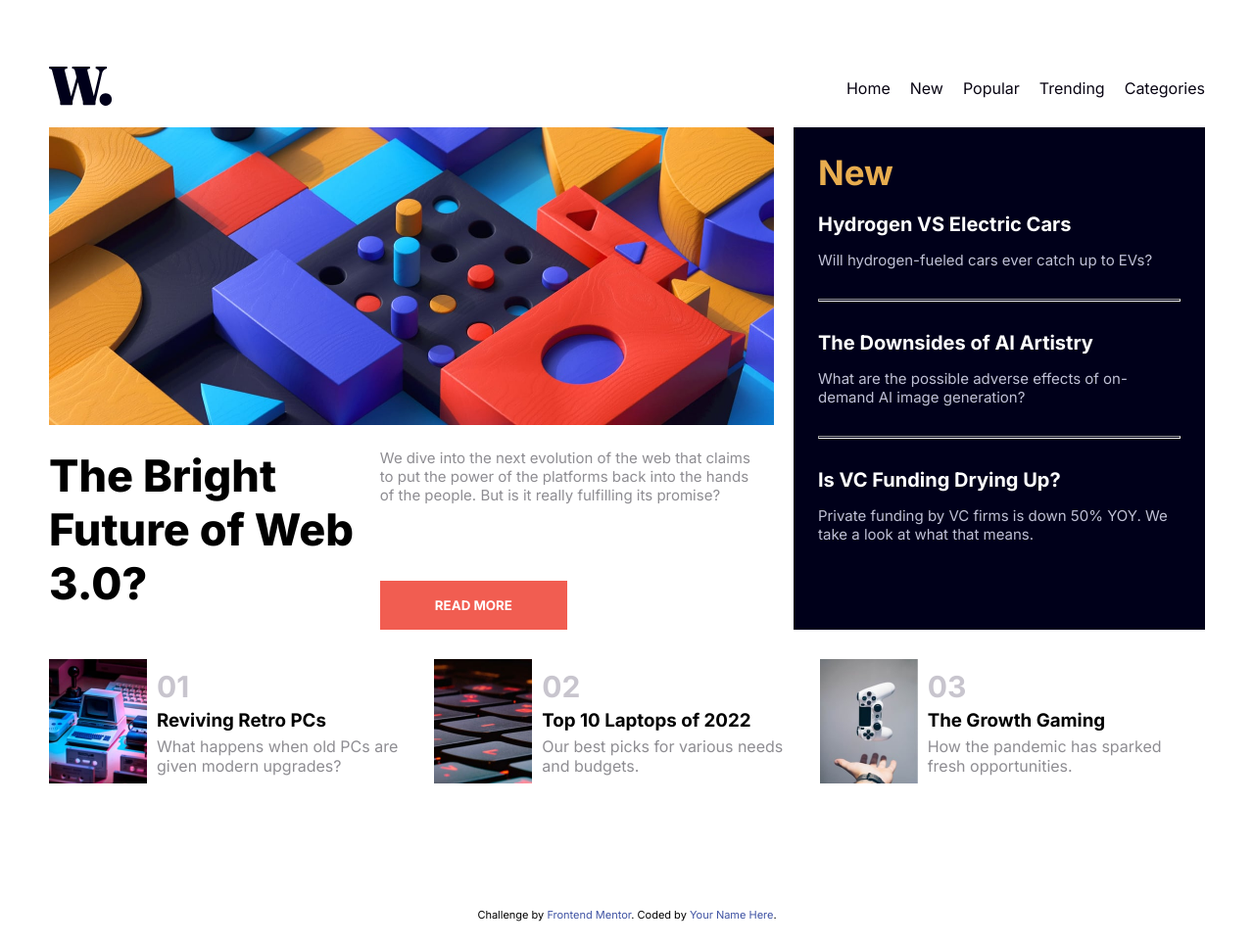
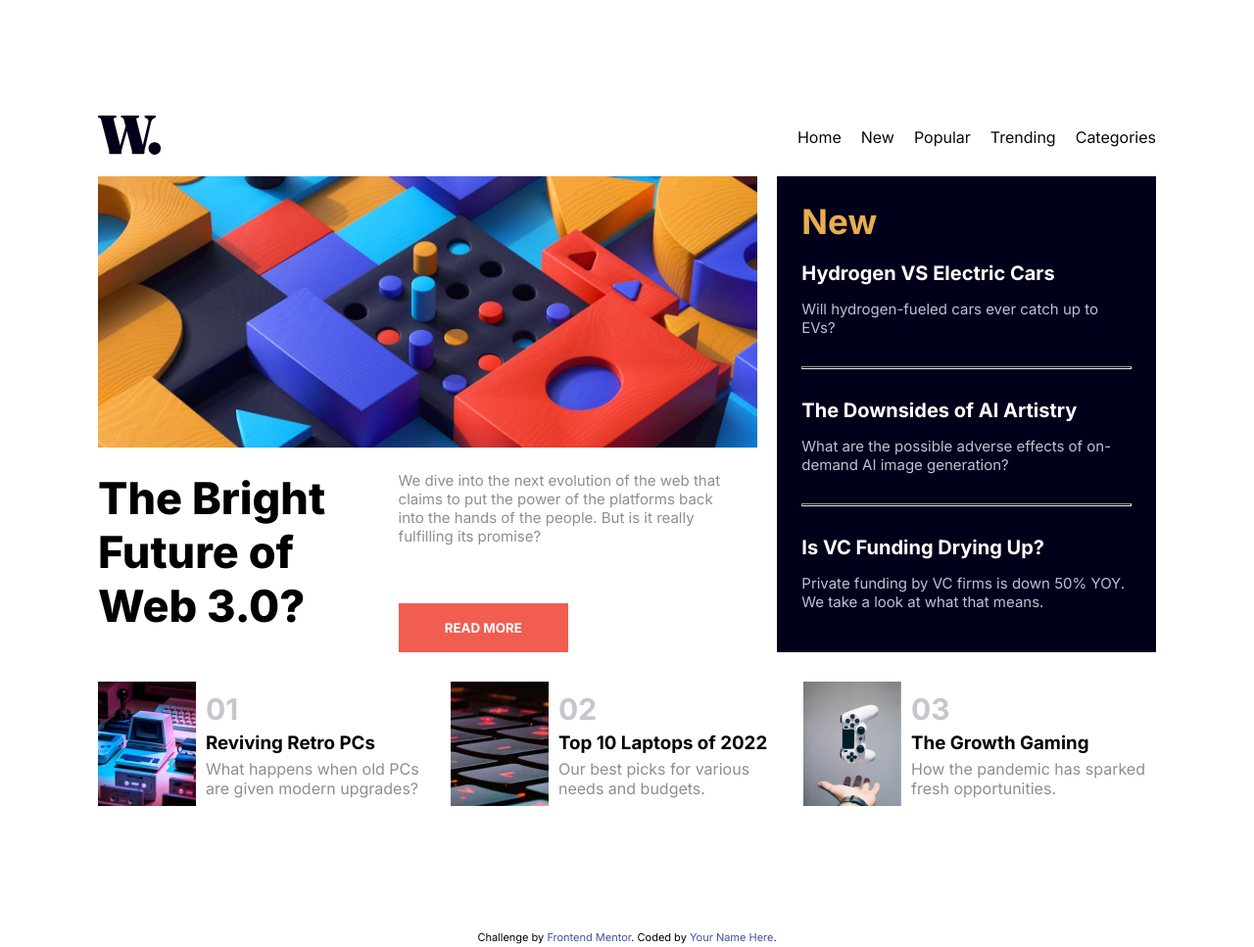
Before and after one commit to exbeelh/news-homepage-main, a plain HTML site: page index.html in a window 1280 px wide. Shown: the whole page at 98% size. Drawn offline with Linux system fonts and the light colour scheme.

Commit message:
fix accessibility and padding

```diff
--- a/index.html
+++ b/index.html
@@ -29,11 +29,11 @@
           <img src="./assets/images/icon-menu-close.svg" alt="icon menu close">
         </button>
         <ul>
-          <a href="#"><li>Home</li></a>
-          <a href="#"><li>New</li></a>
-          <a href="#"><li>Popular</li></a>
-          <a href="#"><li>Trending</li></a>
-          <a href="#"><li>Categories</li></a>
+          <li><a href="#">Home</a></li>
+          <li><a href="#">New</a></li>
+          <li><a href="#">Popular</a></li>
+          <li><a href="#">Trending</a></li>
+          <li><a href="#">Categories</a></li>
         </ul>
       </nav>
     </div>
--- a/style.css
+++ b/style.css
@@ -7,7 +7,7 @@
 }
 
 body {
-  padding: 50px;
+  padding: 100px;
 }
 
 button {
```
